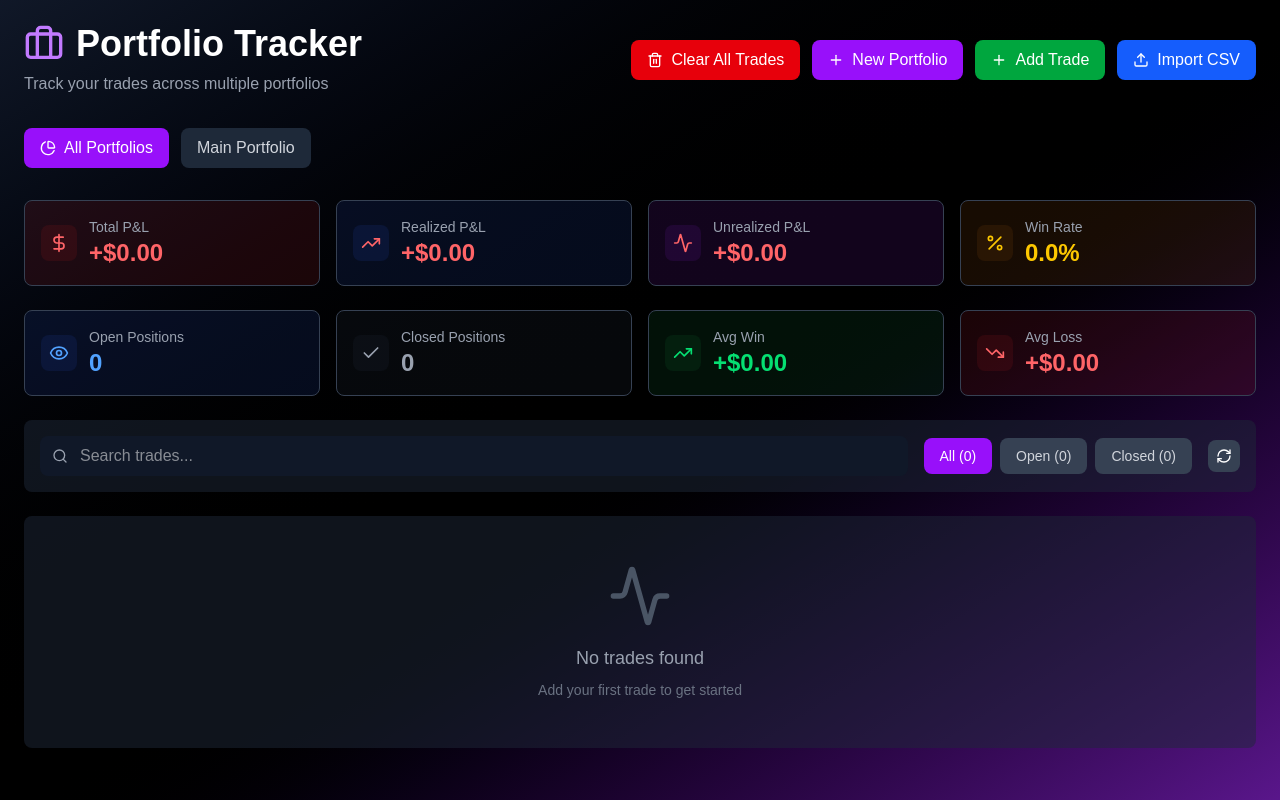
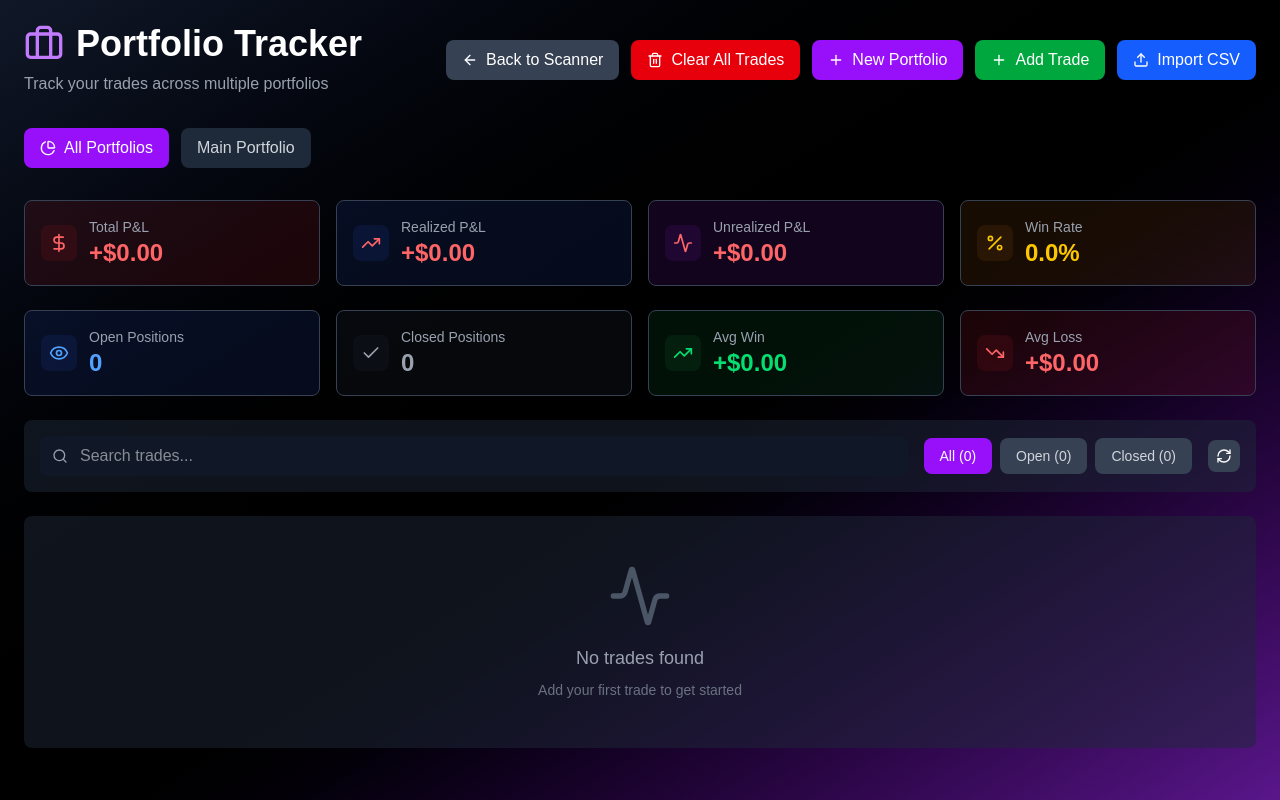
Before and after one commit to Renotrader31/gamma-flow-pro, a Next.js app: page /portfolio in a window 1280 px wide. Built offline with nearby package versions, Linux system fonts and the light colour scheme.

Commit message:
Add back navigation button from Portfolio to Scanner
Added "Back to Scanner" button in the portfolio tracker header to allow
users to easily navigate back to the main gamma scanner page.

```diff
--- a/app/portfolio/page.tsx
+++ b/app/portfolio/page.tsx
@@ -1,11 +1,12 @@
 'use client'
 
 import React, { useState, useEffect } from 'react'
+import { useRouter } from 'next/navigation'
 import {
   Briefcase, Plus, Upload, Download, TrendingUp, TrendingDown,
   DollarSign, Activity, PieChart, Filter, Search, X, Edit2,
   Trash2, Check, AlertCircle, BarChart3, Calendar, Target,
-  Percent, RefreshCw, Eye, EyeOff, ChevronDown, Settings
+  Percent, RefreshCw, Eye, EyeOff, ChevronDown, Settings, ArrowLeft
 } from 'lucide-react'
 import {
   loadPortfolioData,
@@ -22,6 +23,7 @@ import {
 import { Portfolio, Trade, TradeFormData } from '../lib/portfolio-types'
 
 export default function PortfolioPage() {
+  const router = useRouter()
   const [portfolios, setPortfolios] = useState<Portfolio[]>([])
   const [selectedPortfolioId, setSelectedPortfolioId] = useState<string>('all')
   const [trades, setTrades] = useState<Trade[]>([])
@@ -201,6 +203,13 @@ export default function PortfolioPage() {
           </div>
 
           <div className="flex gap-3">
+            <button
+              onClick={() => router.push('/')}
+              className="px-4 py-2 bg-gray-700 hover:bg-gray-600 rounded-lg flex items-center gap-2 transition-all"
+            >
+              <ArrowLeft className="w-4 h-4" />
+              Back to Scanner
+            </button>
             <button
               onClick={() => {
                 if (confirm('Delete ALL trades? This cannot be undone!')) {
```
